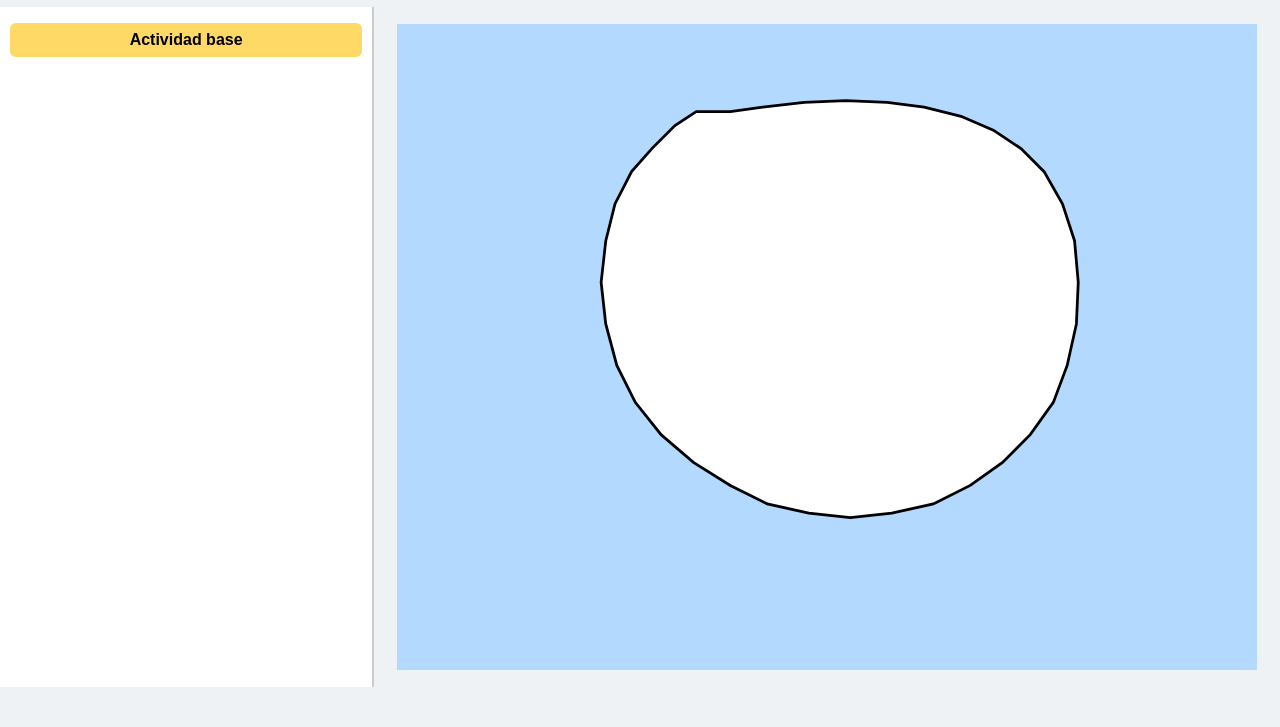
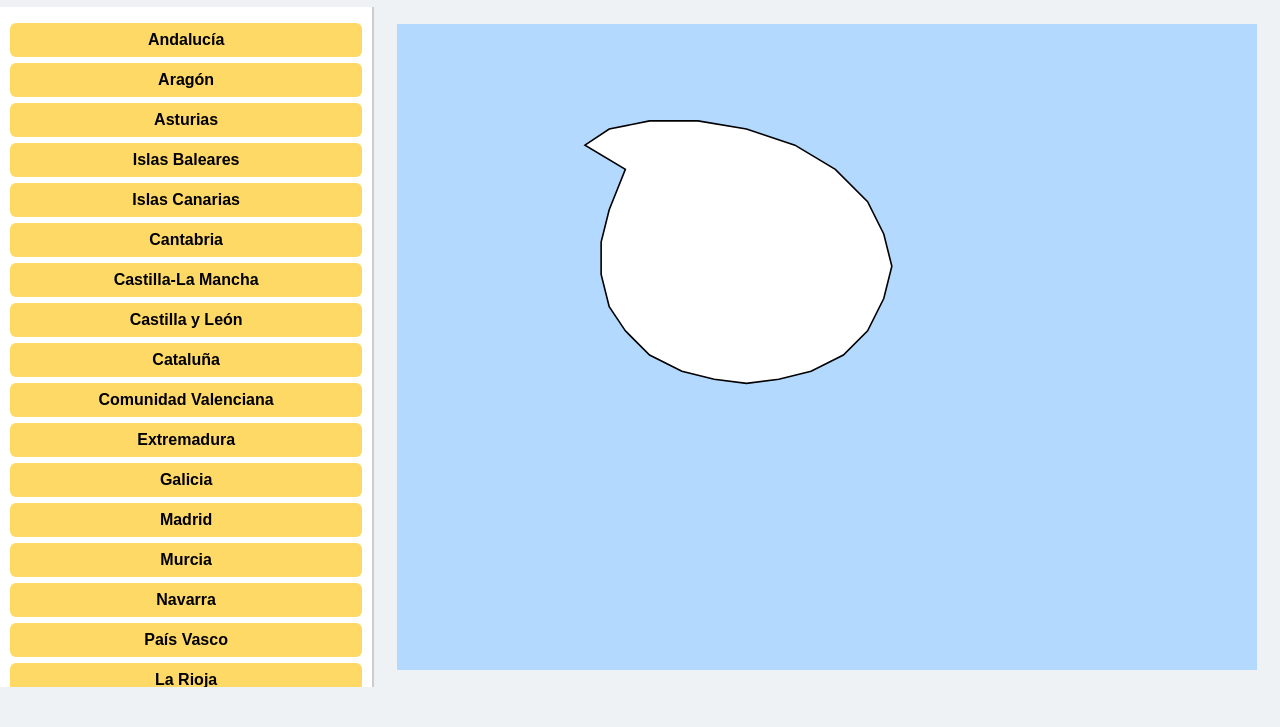
Before and after one commit to DRB-YO/escape-room-ccaa, a plain HTML site: page index.html in a window 1280 px wide. Shown: the part 73-800 px from the top of the page. Drawn offline with Linux system fonts and the light colour scheme.

Commit message:
index.html

```diff
--- a/index.html
+++ b/index.html
@@ -61,11 +61,15 @@ svg {
 .contorno {
   fill: #ffffff;
   stroke: #000000;
-  stroke-width: 3;
+  stroke-width: 2;
 }
 
 .zona {
   fill: rgba(0,0,0,0);
+}
+
+.correcta {
+  fill: #8bcf9c !important;
 }
 </style>
 </head>
@@ -73,61 +77,91 @@ svg {
 <body>
 
 <h1>Escape Room: Comunidades Autónomas de España</h1>
-<div id="progreso">Mapa base de España</div>
+<div id="progreso">Completadas: 0 / 17</div>
 
 <div id="contenedor">
 
 <div id="etiquetas">
-  <div class="etiqueta">Actividad base</div>
+  <div class="etiqueta" draggable="true" data-id="andalucia">Andalucía</div>
+  <div class="etiqueta" draggable="true" data-id="aragon">Aragón</div>
+  <div class="etiqueta" draggable="true" data-id="asturias">Asturias</div>
+  <div class="etiqueta" draggable="true" data-id="baleares">Islas Baleares</div>
+  <div class="etiqueta" draggable="true" data-id="canarias">Islas Canarias</div>
+  <div class="etiqueta" draggable="true" data-id="cantabria">Cantabria</div>
+  <div class="etiqueta" draggable="true" data-id="castilla-lamancha">Castilla-La Mancha</div>
+  <div class="etiqueta" draggable="true" data-id="castilla-leon">Castilla y León</div>
+  <div class="etiqueta" draggable="true" data-id="cataluna">Cataluña</div>
+  <div class="etiqueta" draggable="true" data-id="comunidad-valenciana">Comunidad Valenciana</div>
+  <div class="etiqueta" draggable="true" data-id="extremadura">Extremadura</div>
+  <div class="etiqueta" draggable="true" data-id="galicia">Galicia</div>
+  <div class="etiqueta" draggable="true" data-id="madrid">Madrid</div>
+  <div class="etiqueta" draggable="true" data-id="murcia">Murcia</div>
+  <div class="etiqueta" draggable="true" data-id="navarra">Navarra</div>
+  <div class="etiqueta" draggable="true" data-id="pais-vasco">País Vasco</div>
+  <div class="etiqueta" draggable="true" data-id="rioja">La Rioja</div>
 </div>
 
 <div id="mapa">
-<svg viewBox="0 0 800 700" xmlns="http://www.w3.org/2000/svg">
+<svg viewBox="0 0 1000 800" xmlns="http://www.w3.org/2000/svg">
 
-<!-- CONTORNO REAL DE ESPAÑA (SVG CARTOGRÁFICO) -->
-<path class="contorno" d="
-M258 95
-L235 110
-L210 135
-L188 160
-L170 195
-L160 235
-L155 280
-L160 325
-L172 370
-L192 410
-L220 445
-L255 475
-L295 500
-L335 520
-L380 530
-L425 535
-L470 530
-L515 520
-L555 500
-L590 475
-L620 445
-L645 410
-L660 370
-L670 325
-L672 280
-L668 235
-L655 195
-L635 160
-L610 135
-L580 115
-L545 100
-L505 90
-L465 85
-L420 83
-L375 85
-L330 90
-L295 95
-Z"/>
+  <!-- CONTORNO DE LA PENÍNSULA -->
+  <path class="contorno" d="M200,150 L230,130 L280,120 L340,120 L400,130 L460,150 L510,180 L550,220 L570,260 L580,300 L570,340 L550,380 L520,410 L480,430 L440,440 L400,445 L360,440 L320,430 L280,410 L250,380 L230,350 L220,310 L220,270 L230,230 L250,180 Z"/>
+
+  <!-- COMUNIDADES (simplificadas, dentro del contorno) -->
+  <path id="galicia" class="zona" d="M220,180 L260,170 L270,210 L230,220 Z"/>
+  <path id="asturias" class="zona" d="M270,180 L300,180 L300,210 L270,210 Z"/>
+  <path id="cantabria" class="zona" d="M300,180 L330,180 L330,210 L300,210 Z"/>
+  <path id="pais-vasco" class="zona" d="M330,180 L360,180 L360,210 L330,210 Z"/>
+  <path id="navarra" class="zona" d="M360,190 L390,200 L380,230 L350,220 Z"/>
+  <path id="rioja" class="zona" d="M340,210 L370,210 L370,240 L340,240 Z"/>
+  <path id="aragon" class="zona" d="M390,220 L430,230 L420,270 L380,260 Z"/>
+  <path id="cataluna" class="zona" d="M440,220 L480,230 L470,270 L430,260 Z"/>
+  <path id="castilla-leon" class="zona" d="M280,220 L360,220 L360,280 L280,280 Z"/>
+  <path id="madrid" class="zona" d="M340,260 L370,260 L370,290 L340,290 Z"/>
+  <path id="castilla-lamancha" class="zona" d="M300,280 L400,280 L400,340 L300,340 Z"/>
+  <path id="extremadura" class="zona" d="M250,280 L300,280 L300,340 L250,340 Z"/>
+  <path id="comunidad-valenciana" class="zona" d="M430,280 L470,290 L460,330 L420,320 Z"/>
+  <path id="murcia" class="zona" d="M440,330 L470,340 L460,370 L430,360 Z"/>
+  <path id="andalucia" class="zona" d="M270,340 L430,340 L420,400 L280,400 Z"/>
+
+  <!-- ISLAS -->
+  <rect id="baleares" class="zona" x="600" y="200" width="50" height="30"/>
+  <rect id="canarias" class="zona" x="600" y="600" width="80" height="50"/>
 
 </svg>
 </div>
 </div>
 
+<script>
+const etiquetas = document.querySelectorAll('.etiqueta');
+const zonas = document.querySelectorAll('.zona');
+let correctas = 0;
+
+etiquetas.forEach(e => {
+  e.addEventListener('dragstart', ev => {
+    ev.dataTransfer.setData('text', e.dataset.id);
+  });
+});
+
+zonas.forEach(z => {
+  z.addEventListener('dragover', ev => ev.preventDefault());
+  z.addEventListener('drop', ev => {
+    ev.preventDefault();
+    const id = ev.dataTransfer.getData('text');
+    if(z.id === id && !z.classList.contains('correcta')){
+      z.classList.add('correcta');
+      document.querySelector(`.etiqueta[data-id="${id}"]`).remove();
+      correctas++;
+      document.getElementById('progreso').textContent = `Completadas: ${correctas} / 17`;
+      if(correctas === 17){
+        alert("🎉 ¡Has completado el mapa de España!");
+      }
+    } else {
+      alert("❌ No es correcto. Inténtalo de nuevo.");
+    }
+  });
+});
+</script>
+
 </body>
 </html>
```
